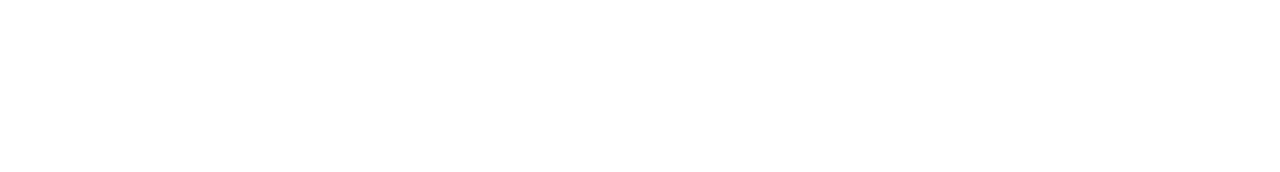
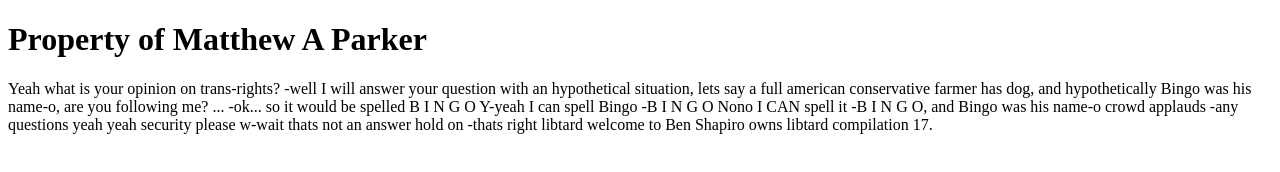
Before and after one commit to maparker77/maparker77.github.io, a plain HTML site: page index.html in a window 1280 px wide. Drawn offline with Linux system fonts and the light colour scheme.

Commit message:
Update index.html

```diff
--- a/index.html
+++ b/index.html
@@ -2,7 +2,33 @@
 
 <html lang="en">
 <head>
-  <meta charset="utf-8">
-  <title>Matthew Parker's Epic Webpage</title>
+	<meta charset="utf-8">
+	<title>Matthew Parker's Epic Webpage</title>
 </head>
+<body>
+	<h1>Property of Matthew A Parker</h1>
+	<p>Yeah what is your opinion on trans-rights?
+
+-well I will answer your question with an hypothetical situation, lets say a full american conservative farmer has dog, and hypothetically Bingo was his name-o, are you following me?
+
+...
+
+-ok... so it would be spelled B I N G O
+
+Y-yeah I can spell Bingo
+
+-B I N G O
+
+Nono I CAN spell it
+
+-B I N G O, and Bingo was his name-o
+
+crowd applauds
+
+-any questions yeah yeah security please
+
+w-wait thats not an answer hold on
+
+-thats right libtard welcome to Ben Shapiro owns libtard compilation 17.</p>
+</body>
 </html>
```
